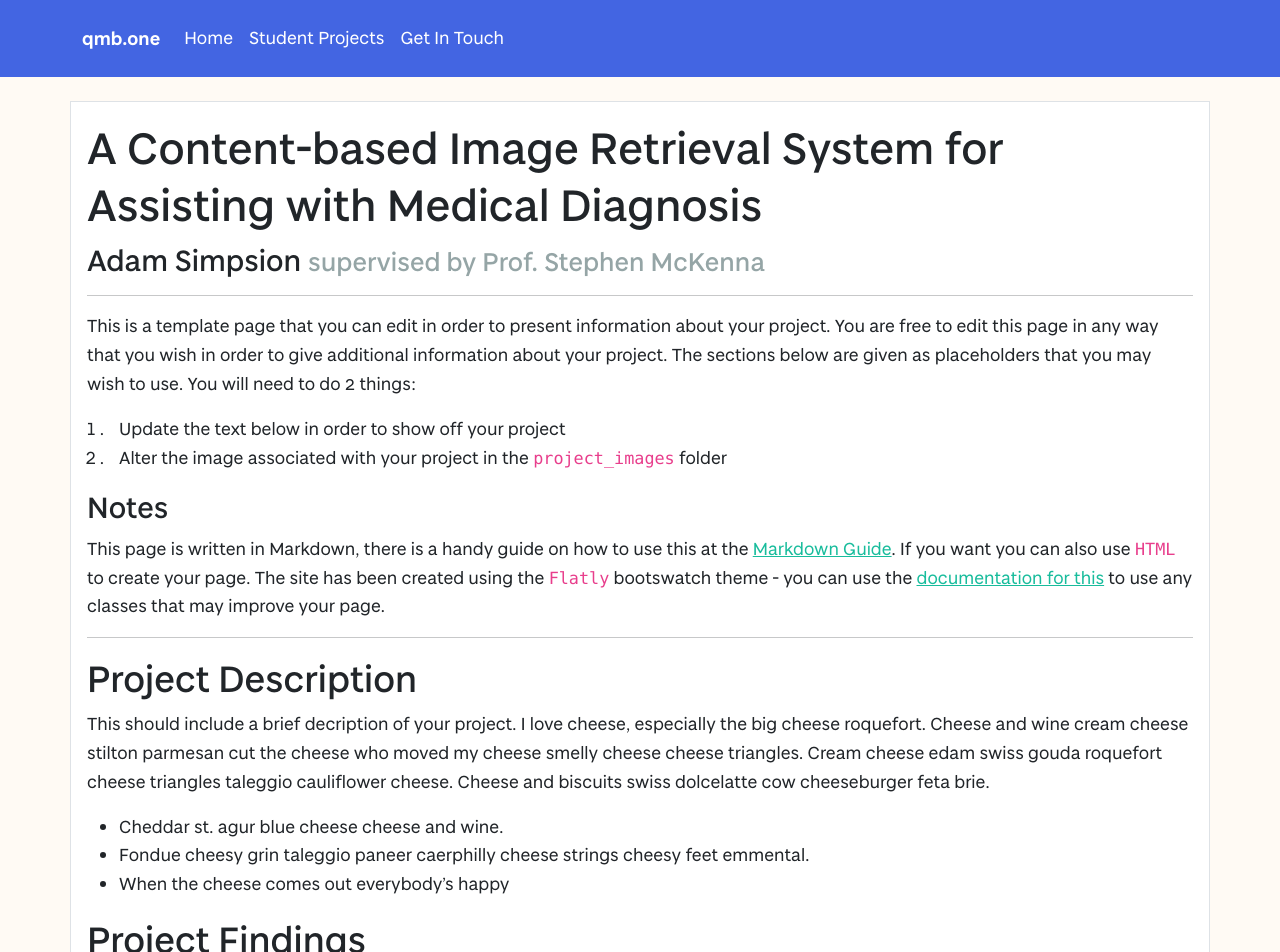
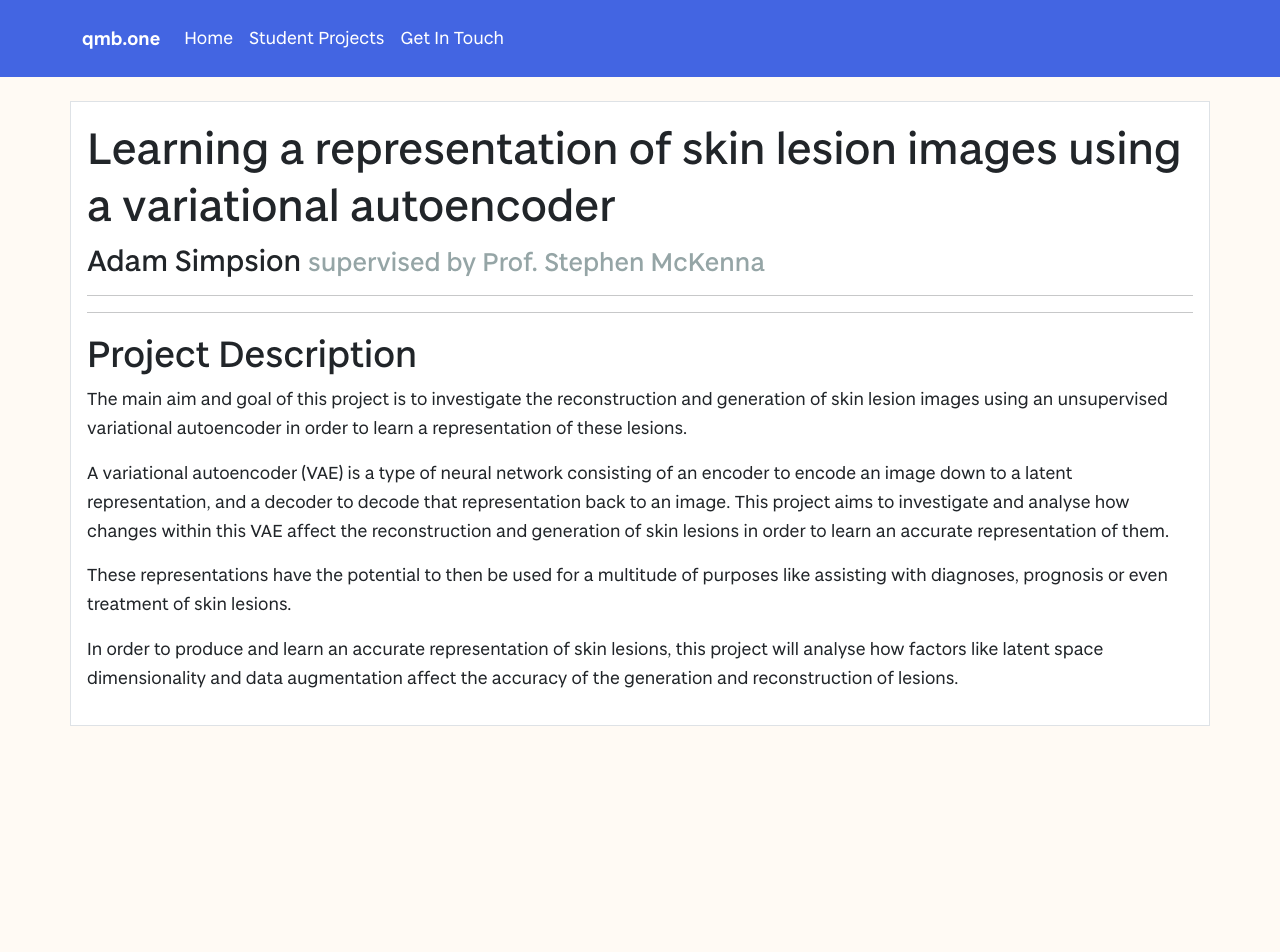
Before and after one commit to vivienprk/degree-show-2022, a Jekyll site: the page built from projects/AdamSimpsion.md, in a window 1280 px wide and 1400 px high. Shown: the top 952 px of the window. Built offline with Jekyll 4.4.1, drawn with Linux system fonts in a browser that asks for light colours; some of the changed text lies outside the part shown.

Commit message:
Added Project description

```diff
--- a/projects/AdamSimpsion.md
+++ b/projects/AdamSimpsion.md
@@ -2,35 +2,17 @@
 layout: project
 studentName: "Adam Simpsion"
 supervisorName: "Prof. Stephen McKenna"
-projectTitle: "A Content-based Image Retrieval System for Assisting with Medical Diagnosis"
+projectTitle: "Learning a representation of skin lesion images using a variational autoencoder "
 projectImage: "sampleImage.jpg"
 
 ---
-
-This is a template page that you can edit in order to present information about your project. You are free to edit this page in any way that you wish in order to give additional information about your project. The sections below are given as placeholders that you may wish to use. You will need to do 2 things:
-
-1. Update the text below in order to show off your project
-2. Alter the image associated with your project in the `project_images` folder
-
-### Notes
-This page is written in Markdown, there is a handy guide on how to use this at the [Markdown Guide](https://www.markdownguide.org/cheat-sheet/). If you want you can also use `HTML` to create your page. The site has been created using the `Flatly` bootswatch theme - you can use the [documentation for this](https://bootswatch.com/flatly/) to use any classes that may improve your page.
-
 <hr>
 
 ## Project Description
-This should include a brief decription of your project. I love cheese, especially the big cheese roquefort. Cheese and wine cream cheese stilton parmesan cut the cheese who moved my cheese smelly cheese cheese triangles. Cream cheese edam swiss gouda roquefort cheese triangles taleggio cauliflower cheese. Cheese and biscuits swiss dolcelatte cow cheeseburger feta brie.
+The main aim and goal of this project is to investigate the reconstruction and generation of skin lesion images using an unsupervised variational autoencoder in order to learn a representation of these lesions.
 
-- Cheddar st. agur blue cheese cheese and wine.
-- Fondue cheesy grin taleggio paneer caerphilly cheese strings cheesy feet emmental.
-- When the cheese comes out everybody's happy
+A variational autoencoder (VAE) is a type of neural network consisting of an encoder to encode an image down to a latent representation, and a decoder to decode that representation back to an image. This project aims to investigate and analyse how changes within this VAE affect the reconstruction and generation of skin lesions in order to learn an accurate representation of them.
 
-## Project Findings
-This section should talk about the main findings of your project and the key parts that you want to show off.
+These representations have the potential to then be used for a multitude of purposes like assisting with diagnoses, prognosis or even treatment of skin lesions.
 
-## Project Media
-If you are really keen you can also create a video to demonstrate your project and embed this in the page. An example of a youTube video being embedded is below. You will want to change the width of this to be 100% and put the height as something around 500.
-
-
-<iframe width="100%" height="500" src="https://www.youtube.com/embed/YUEaupJk5AI" title="YouTube video player" frameborder="0" allow="accelerometer; autoplay; clipboard-write; encrypted-media; gyroscope; picture-in-picture" allowfullscreen></iframe>
-
-Cheddar st. agur blue cheese cheese and wine. Fondue cheesy grin taleggio paneer caerphilly cheese strings cheesy feet emmental. When the cheese comes out everybody's happy
+In order to produce and learn an accurate representation of skin lesions, this project will analyse how factors like latent space dimensionality and data augmentation affect the accuracy of the generation and reconstruction of lesions.
```
